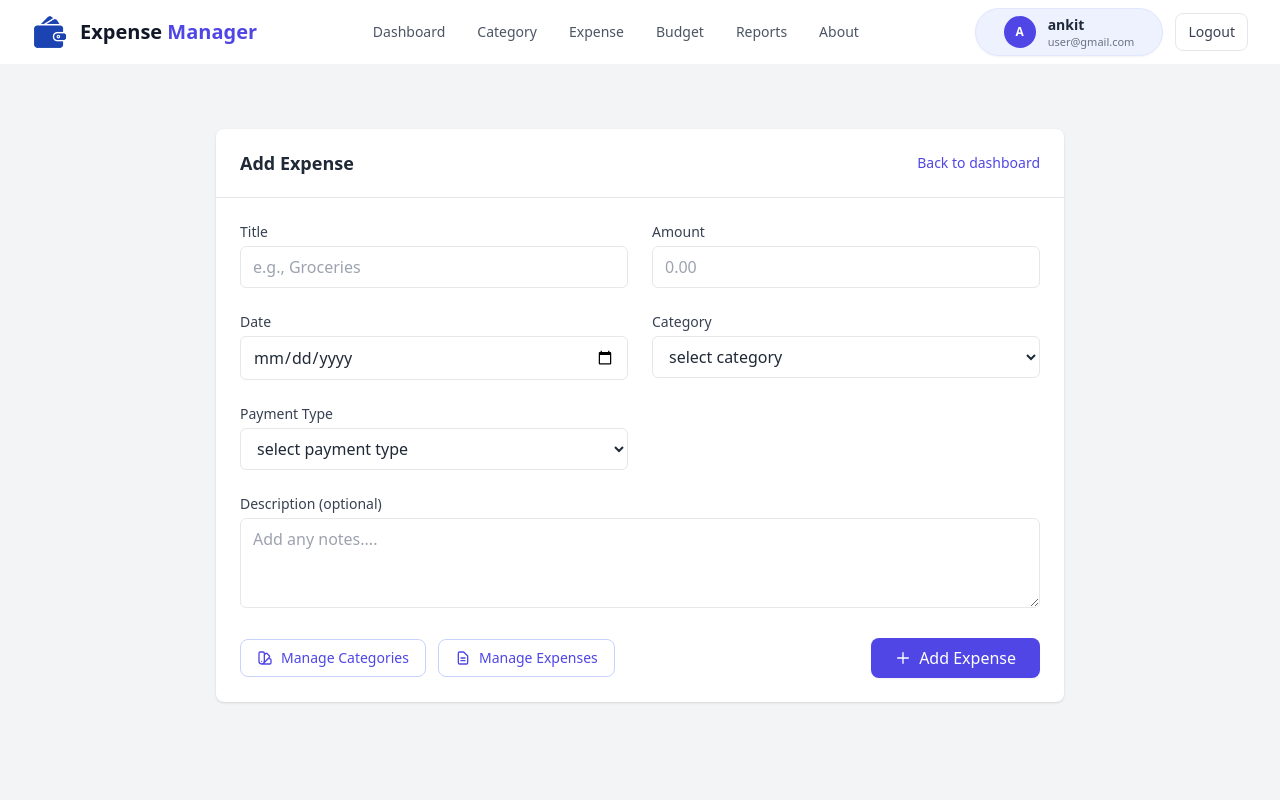
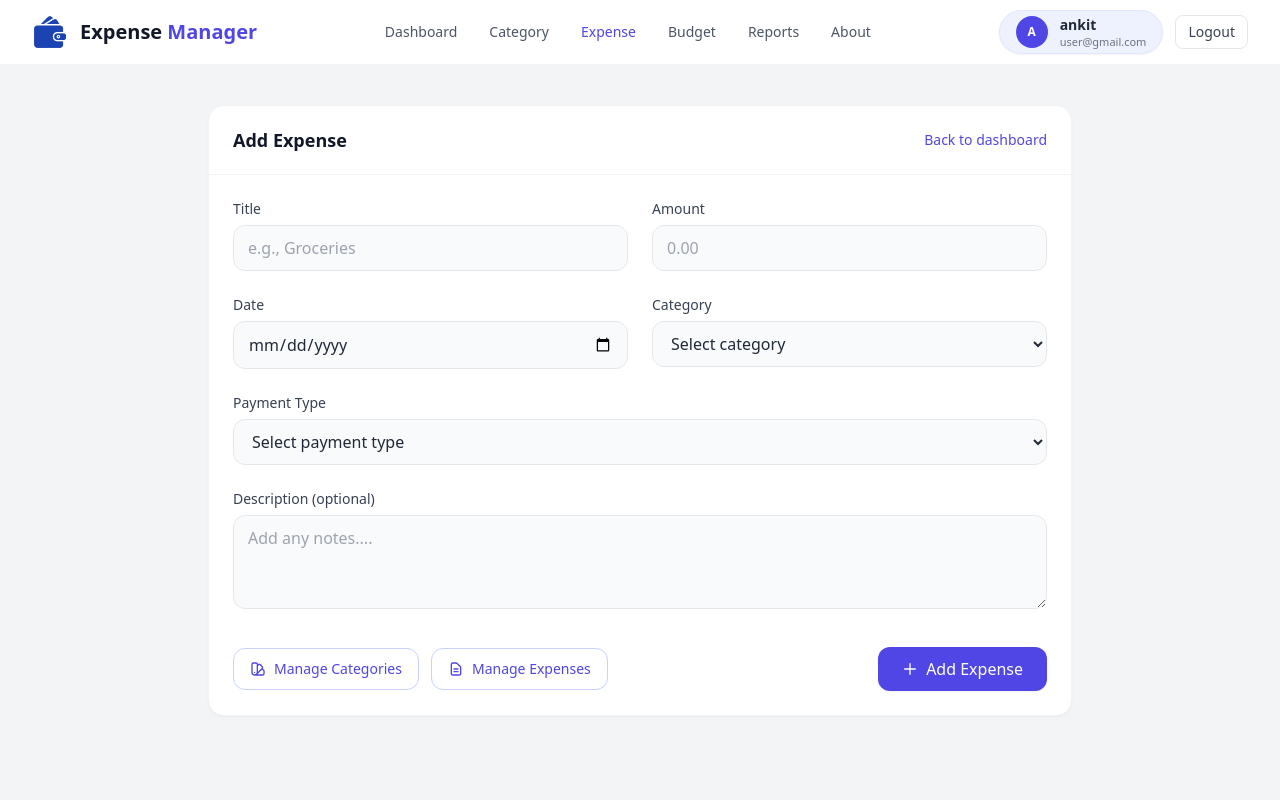
Before and after one commit to Ankitkumarbishwas/EXPENSE-MANAGER-DJANGO, a Django app: page /add_expense/ in a window 1280 px wide. Run offline with Django 5.2, Linux system fonts and the light colour scheme; a user stored in the database is signed in; data comes from the database, SQL or seed files in the repository; some libraries are stand-ins or nearby versions.

Commit message:
update add_expense

```diff
--- a/expensemanager/expense/templates/add_expense.html
+++ b/expensemanager/expense/templates/add_expense.html
@@ -5,31 +5,32 @@
 <head>
     <meta charset="UTF-8">
     <meta name="viewport" content="width=device-width, initial-scale=1.0">
-    <title>Add | Expence</title>
+    <title>Add | Expense</title>
     <script src="https://cdn.tailwindcss.com"></script>
 </head>
-<body class="bg-gray-100 text-gray-800">
-     <div class="header bg-white border-b border-gray-100 sticky top-0 z-50">
-        <div class="px-4 px-8">
+<body class="bg-gray-100 text-gray-800 antialiased min-h-screen">
+    <header class="header bg-white border-b border-gray-100 sticky top-0 z-50">
+        <div class="max-w-7xl mx-auto px-4 sm:px-6 lg:px-8">
             <div class="flex items-center justify-between h-16">
 
-                <a href="{% url 'dashboard' %}" class="flex items-center gap-3">
-                    <div class="w-9 h-9 flex items-center justify-center">
-                        <img src="{% static 'wallet.png' %}" alt="" class="h-full w-auto object-contain">
+                <a href="{% url 'dashboard' %}" class="flex items-center gap-2 sm:gap-3 shrink-0">
+                    <div class="w-8 h-8 sm:w-9 sm:h-9 flex items-center justify-center">
+                        <img src="{% static 'wallet.png' %}" alt="Logo" class="h-full w-auto object-contain">
                     </div>
-                    <span class="text-xl font-bold text-gray-900">
+                    <span class="text-lg sm:text-xl font-bold text-gray-900">
                         Expense <span class="text-indigo-600">Manager</span>
                     </span>
                 </a>
 
-                <div class="flex justify-between gap-8">
+                <!-- Desktop Navigation -->
+                <nav class="hidden md:flex items-center gap-6 lg:gap-8">
                     <a href="{% url 'dashboard' %}" class="text-sm font-medium text-gray-600 hover:text-indigo-600 transition-colors">
                         Dashboard
                     </a>
                     <a href="{% url 'add_category' %}" class="text-sm font-medium text-gray-600 hover:text-indigo-600 transition-colors">
                         Category
                     </a>
-                    <a href="{% url 'add_expense' %}" class="text-sm font-medium text-gray-600 hover:text-indigo-600 transition-colors">
+                    <a href="{% url 'add_expense' %}" class="text-sm font-medium text-indigo-600">
                         Expense
                     </a>
                     <a href="{% url 'set_budget' %}" class="text-sm font-medium text-gray-600 hover:text-indigo-600 transition-colors">
@@ -41,15 +42,13 @@
                     <a href="" class="text-sm font-medium text-gray-600 hover:text-indigo-600 transition-colors">
                         About
                     </a>
-                </div>
+                </nav>
 
-                <div class="flex items-center gap-3">
+                <div class="flex items-center gap-2 sm:gap-3">
                     {% if request.user.is_authenticated %}
 
-                    <div
-                        class="flex items-center gap-3 rounded-full border border-indigo-100 bg-indigo-50 px-7 py-1.5 shadow-sm">
-                        <div
-                            class="flex h-8 w-8 items-center justify-center rounded-full bg-indigo-600 text-xs font-bold text-white">
+                    <div class="flex items-center gap-2 sm:gap-3 rounded-full border border-indigo-100 bg-indigo-50 px-2 sm:px-4 py-1 shadow-sm">
+                        <div class="flex h-7 w-7 sm:h-8 sm:w-8 shrink-0 items-center justify-center rounded-full bg-indigo-600 text-xs font-bold text-white">
                             {% if request.user.first_name %}
                             {{ request.user.first_name|first|upper }}
                             {% else %}
@@ -57,120 +56,126 @@
                             {% endif %}
                         </div>
 
-                        <div class="flex flex-col leading-tight">
-                            <span class="text-sm font-semibold text-gray-800">
+                        <div class="hidden sm:flex flex-col leading-tight max-w-[130px] lg:max-w-[200px]">
+                            <span class="text-xs sm:text-sm font-semibold text-gray-800 truncate">
                                 {% if request.user.first_name %}
-                                {{ request.user.first_name }} {% if request.user.last_name %}{{ request.user.last_name
-                                }}{% endif %}
+                                {{ request.user.first_name }} {% if request.user.last_name %}{{ request.user.last_name }}{% endif %}
                                 {% else %}
                                 {{ request.user.username }}
                                 {% endif %}
                             </span>
-                            <span class="text-[11px] text-gray-500">{{ request.user.email }}</span>
+                            <span class="text-[10px] sm:text-[11px] text-gray-500 truncate">{{ request.user.email }}</span>
                         </div>
                     </div>
 
                     <a href="{% url 'logout' %}"
-                        class="inline-flex items-center justify-center rounded-lg border border-gray-200 bg-white px-3 py-2 text-sm font-medium text-gray-700 transition hover:border-red-200 hover:text-red-600">
+                        class="inline-flex items-center justify-center rounded-lg border border-gray-200 bg-white px-2.5 sm:px-3 py-1.5 text-xs sm:text-sm font-medium text-gray-700 transition hover:border-red-200 hover:text-red-600">
                         Logout
                     </a>
                     {% else %}
-                    <div class="flex items-center gap-3">
+                    <div class="flex items-center gap-2 sm:gap-3">
                         <a href="{% url 'login' %}"
-                            class="inline-flex items-center gap-2 px-4 py-2 border border-gray-200 text-sm font-medium rounded-lg text-gray-700 bg-white hover:bg-gray-50 hover:border-gray-300 transition-all shadow-sm">
-                            <svg class="w-4 h-4 text-gray-500" fill="none" stroke="currentColor" viewBox="0 0 24 24">
+                            class="inline-flex items-center gap-1.5 sm:gap-2 px-3 sm:px-4 py-1.5 sm:py-2 border border-gray-200 text-xs sm:text-sm font-medium rounded-lg text-gray-700 bg-white hover:bg-gray-50 hover:border-gray-300 transition-all shadow-sm">
+                            <svg class="w-3.5 h-3.5 sm:w-4 sm:h-4 text-gray-500" fill="none" stroke="currentColor" viewBox="0 0 24 24">
                                 <path stroke-linecap="round" stroke-linejoin="round" stroke-width="2"
                                     d="M11 16l-4-4m0 0l4-4m-4 4h14m-5 4v1a3 3 0 01-3 3H6a3 3 0 01-3-3V7a3 3 0 013-3h7a3 3 0 013 3v1" />
                             </svg>
                             Login
                         </a>
 
-
                         <a href="{% url 'register' %}"
-                            class="inline-flex items-center gap-2 px-4 py-2 text-sm font-medium rounded-lg text-white bg-indigo-600 hover:bg-indigo-700 transition-all shadow-sm">
-                            <svg class="w-4 h-4" fill="none" stroke="currentColor" viewBox="0 0 24 24">
+                            class="inline-flex items-center gap-1.5 sm:gap-2 px-3 sm:px-4 py-1.5 sm:py-2 text-xs sm:text-sm font-medium rounded-lg text-white bg-indigo-600 hover:bg-indigo-700 transition-all shadow-sm">
+                            <svg class="w-3.5 h-3.5 sm:w-4 sm:h-4" fill="none" stroke="currentColor" viewBox="0 0 24 24">
                                 <path stroke-linecap="round" stroke-linejoin="round" stroke-width="2"
                                     d="M18 9v3m0 0v3m0-3h3m-3 0h-3m-2-5a4 4 0 11-8 0 4 4 0 018 0zM3 20a6 6 0 0112 0v1H3v-1z" />
                             </svg>
                             Register
                         </a>
                     </div>
-
                     {% endif %}
                 </div>
 
             </div>
+
+            <!-- Mobile Navigation -->
+            <div class="flex md:hidden items-center gap-4 py-2 border-t border-gray-100 overflow-x-auto no-scrollbar text-xs font-medium text-gray-600">
+                <a href="{% url 'dashboard' %}" class="whitespace-nowrap py-1 px-2.5 rounded-md hover:bg-gray-50">Dashboard</a>
+                <a href="{% url 'add_category' %}" class="whitespace-nowrap py-1 px-2.5 rounded-md hover:bg-gray-50">Category</a>
+                <a href="{% url 'add_expense' %}" class="whitespace-nowrap py-1 px-2.5 rounded-md bg-indigo-50 text-indigo-600 font-semibold">Expense</a>
+                <a href="{% url 'set_budget' %}" class="whitespace-nowrap py-1 px-2.5 rounded-md hover:bg-gray-50">Budget</a>
+                <a href="{% url 'reports' %}" class="whitespace-nowrap py-1 px-2.5 rounded-md hover:bg-gray-50">Reports</a>
+                <a href="" class="whitespace-nowrap py-1 px-2.5 rounded-md hover:bg-gray-50">About</a>
+            </div>
         </div>
-    </div>
+    </header>
 
-    <div class="maincon max-w-4xl mx-auto p-6 mt-10">
-        <div class="bg-white shadow rounded-lg overflow-hidden">
-            <div class="head px-6 py-5 border-b text-gray-100 flex items-center justify-between">
-                <h2 class="text-lg font-semibold text-gray-800">Add Expense</h2>
-                <a href="{% url 'dashboard' %}" class="text-sm text-indigo-600">Back to dashboard</a>
+    <main class="maincon max-w-4xl mx-auto px-4 py-6 sm:py-10">
+        <div class="bg-white shadow-sm border border-gray-100 rounded-2xl overflow-hidden">
+            <div class="head px-4 sm:px-6 py-4 sm:py-5 border-b border-gray-100 flex items-center justify-between">
+                <h2 class="text-base sm:text-lg font-semibold text-gray-900">Add Expense</h2>
+                <a href="{% url 'dashboard' %}" class="text-xs sm:text-sm font-medium text-indigo-600 hover:text-indigo-700">Back to dashboard</a>
             </div>
 
-            <form action="" method="POST" class="p-6 grid grid-cols-2 gap-6">
+            <form action="" method="POST" class="p-4 sm:p-6 grid grid-cols-1 sm:grid-cols-2 gap-4 sm:gap-6">
                 {% csrf_token %}
 
                 <div class="title">
-                    <label for="title" class="block text-sm font-medium text-gray-700 mb-1">Title</label>
-                    <input type="text" name="title" id="" class="w-full rounded-md border border-gray-200 px-3 py-2" placeholder="e.g., Groceries">
+                    <label for="title" class="block text-sm font-medium text-gray-700 mb-1.5">Title</label>
+                    <input type="text" name="title" id="title" class="w-full rounded-xl border border-gray-200 bg-gray-50 px-3.5 py-2.5 text-sm sm:text-base outline-none transition focus:border-indigo-500 focus:bg-white" placeholder="e.g., Groceries" required>
                 </div>
 
                 <div class="amount">
-                    <label for="amount" class="block text-sm font-medium text-gray-700 mb-1">Amount</label>
-                    <input type="text" name="amount" id="" class="w-full rounded-md border border-gray-200 px-3 py-2" placeholder="0.00">
+                    <label for="amount" class="block text-sm font-medium text-gray-700 mb-1.5">Amount</label>
+                    <input type="number" step="0.01" name="amount" id="amount" class="w-full rounded-xl border border-gray-200 bg-gray-50 px-3.5 py-2.5 text-sm sm:text-base outline-none transition focus:border-indigo-500 focus:bg-white" placeholder="0.00" required>
                 </div>
 
                 <div class="date">
-                    <label for="date" class="block text-sm font-medium text-gray-700 mb-1">Date</label>
-                    <input type="date" name="date" id="" class="w-full rounded-md border border-gray-200 px-3 py-2" placeholder="0.00">
+                    <label for="date" class="block text-sm font-medium text-gray-700 mb-1.5">Date</label>
+                    <input type="date" name="date" id="date" class="w-full rounded-xl border border-gray-200 bg-gray-50 px-3.5 py-2.5 text-sm sm:text-base outline-none transition focus:border-indigo-500 focus:bg-white" required>
                 </div>
 
                 <div class="category">
-                    <label for="category" id="" class="block text-sm font-medium text-gray-700 mb-1">Category</label>
-                    <select name="category" class="w-full rounded-md border border-gray-200 px-3 py-2 bg-white">
-                        <option value="">select category</option>
+                    <label for="category" class="block text-sm font-medium text-gray-700 mb-1.5">Category</label>
+                    <select name="category" id="category" class="w-full rounded-xl border border-gray-200 bg-gray-50 px-3.5 py-2.5 text-sm sm:text-base outline-none transition focus:border-indigo-500 focus:bg-white" required>
+                        <option value="">Select category</option>
                         {% for cat in categories %}
                         <option value="{{cat.id}}">{{cat.category_name}}</option>
                         {% endfor %}
                     </select>
                 </div>
 
-                <div class="cash or online">
-                    <label for="payment_type" id="" class="block text-sm font-medium text-gray-700 mb-1">Payment Type</label>
-                    <select name="payment_type" class="w-full rounded-md border border-gray-200 px-3 py-2 bg-white">
-                        <option value="">select payment type</option>
+                <div class="cash or online sm:col-span-2">
+                    <label for="payment_type" class="block text-sm font-medium text-gray-700 mb-1.5">Payment Type</label>
+                    <select name="payment_type" id="payment_type" class="w-full rounded-xl border border-gray-200 bg-gray-50 px-3.5 py-2.5 text-sm sm:text-base outline-none transition focus:border-indigo-500 focus:bg-white" required>
+                        <option value="">Select payment type</option>
                         <option value="cash">Cash</option>
                         <option value="online">Online</option>
                     </select>
-
                 </div>
 
-                <div class="description col-span-2">
-                    <label for="description" class="block text-sm font-medium text-gray-700 mb-1">Description (optional)</label>
-                    <textarea name="description" id="" rows="3" class="w-full rounded-md border border-gray-200 px-3 py-2" placeholder="Add any notes...."></textarea>
+                <div class="description col-span-1 sm:col-span-2">
+                    <label for="description" class="block text-sm font-medium text-gray-700 mb-1.5">Description (optional)</label>
+                    <textarea name="description" id="description" rows="3" class="w-full rounded-xl border border-gray-200 bg-gray-50 px-3.5 py-2.5 text-sm sm:text-base outline-none transition focus:border-indigo-500 focus:bg-white" placeholder="Add any notes...."></textarea>
                 </div>
 
-                <div class="submit col-span-2 flex items-center justify-between gap-3">
-                    <div class="flex gap-3">
-                        <a href="{% url 'manage_category' %}" class="inline-flex items-center gap-2 px-4 py-2 text-sm font-medium text-indigo-600 border border-indigo-200 rounded-lg hover:bg-indigo-50 transition">
-                            <svg class="w-4 h-4" fill="none" stroke="currentColor" viewBox="0 0 24 24">
+                <div class="submit col-span-1 sm:col-span-2 flex flex-col-reverse sm:flex-row items-stretch sm:items-center justify-between gap-3 pt-2">
+                    <div class="flex flex-col sm:flex-row gap-2.5 sm:gap-3">
+                        <a href="{% url 'manage_category' %}" class="inline-flex items-center justify-center gap-2 px-4 py-2.5 text-xs sm:text-sm font-medium text-indigo-600 border border-indigo-200 rounded-xl hover:bg-indigo-50 transition active:scale-[0.99]">
+                            <svg class="w-4 h-4 shrink-0" fill="none" stroke="currentColor" viewBox="0 0 24 24">
                                 <path stroke-linecap="round" stroke-linejoin="round" stroke-width="2" d="M7 21a4 4 0 01-4-4V5a2 2 0 012-2h4a2 2 0 012 2v12a4 4 0 01-4 4zm0 0h12a2 2 0 002-2v-4a2 2 0 00-2-2h-2.343M11 7.343l1.657-1.657a2 2 0 012.828 0l2.829 2.829a2 2 0 010 2.828l-8.486 8.485M7 17h.01" />
                             </svg>
                             Manage Categories
                         </a>
-                        <a href="{% url 'manage_expense' %}" class="inline-flex items-center gap-2 px-4 py-2 text-sm font-medium text-indigo-600 border border-indigo-200 rounded-lg hover:bg-indigo-50 transition">
-                            <svg class="w-4 h-4" fill="none" stroke="currentColor" viewBox="0 0 24 24">
+                        <a href="{% url 'manage_expense' %}" class="inline-flex items-center justify-center gap-2 px-4 py-2.5 text-xs sm:text-sm font-medium text-indigo-600 border border-indigo-200 rounded-xl hover:bg-indigo-50 transition active:scale-[0.99]">
+                            <svg class="w-4 h-4 shrink-0" fill="none" stroke="currentColor" viewBox="0 0 24 24">
                                 <path stroke-linecap="round" stroke-linejoin="round" stroke-width="2" d="M9 12h6m-6 4h6m2 5H7a2 2 0 01-2-2V5a2 2 0 012-2h5.586a1 1 0 01.707.293l5.414 5.414a1 1 0 01.293.707V19a2 2 0 01-2 2z" />
                             </svg>
                             Manage Expenses
                         </a>
                     </div>
 
-                    <button type="submit" class="inline-flex items-center gap-2 px-6 py-2 bg-indigo-600 text-white font-medium rounded-lg hover:bg-indigo-700 transition shadow-sm">
-                        <svg class="w-4 h-4" fill="none" stroke="currentColor" viewBox="0 0 24 24">
+                    <button type="submit" class="inline-flex items-center justify-center gap-2 px-6 py-2.5 bg-indigo-600 text-white text-sm sm:text-base font-medium rounded-xl hover:bg-indigo-700 transition shadow-sm active:scale-[0.99]">
+                        <svg class="w-4 h-4 shrink-0" fill="none" stroke="currentColor" viewBox="0 0 24 24">
                             <path stroke-linecap="round" stroke-linejoin="round" stroke-width="2" d="M12 4v16m8-8H4" />
                         </svg>
                         Add Expense
@@ -178,6 +183,6 @@
                 </div>
             </form>
         </div>
-    </div>
+    </main>
 </body>
 </html>
```
